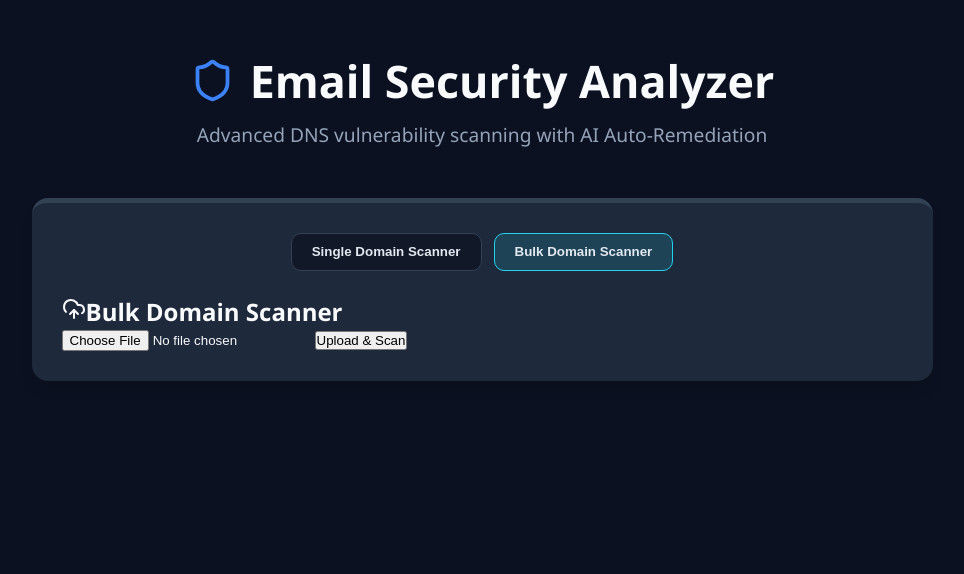
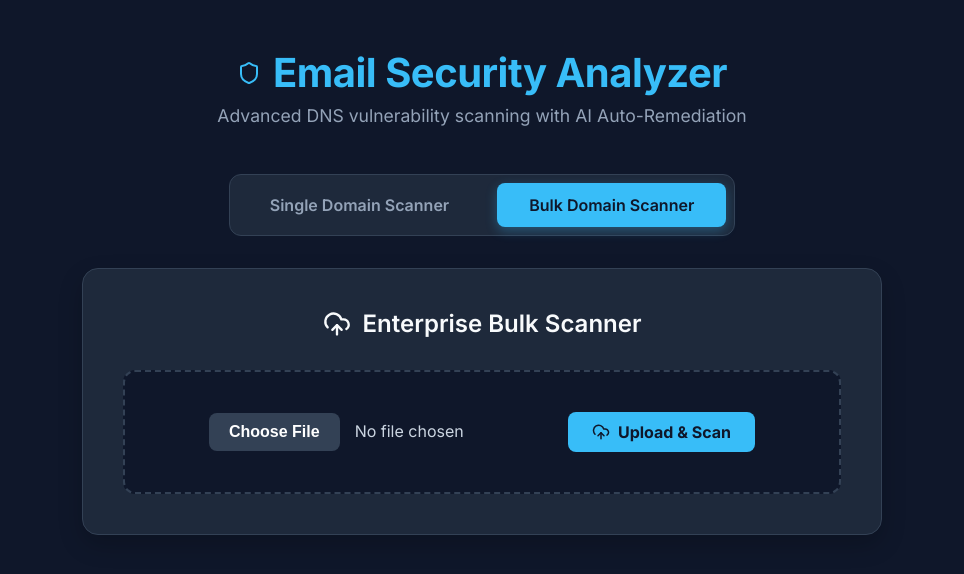
Before and after one commit to yasirukodithuwakku/email-security-analyzer, a React app in the folder frontend/: page / in a window 1280 px wide. Both pictures are taken after a click on the button "Bulk Domain Scanner". Shown: the top 574 px of the page, without its empty margins (158-1122 px from the left). Built offline with nearby package versions, Linux system fonts and the light colour scheme; the HTML template or start-up script is replaced by a standard one.

Commit message:
Change UI design

```diff
--- a/frontend/src/App.jsx
+++ b/frontend/src/App.jsx
@@ -56,50 +56,27 @@ function App() {
       </header>
 
       <main>
-
-        <div style={{ display: 'flex', flexDirection: 'column', alignItems: 'center', marginBottom: '4rem' }}>
-
-
-          <div className="card" style={{ width: '85%', maxWidth: '950px' }}>
-
-            <div style={{ display: 'flex', flexDirection: 'column', alignItems: 'center' }}>
-
-
-              <div style={{ width: '100%', marginBottom: '1.5rem', display: 'flex', justifyContent: 'center', gap: '0.75rem', flexWrap: 'wrap' }}>
+        {/* Scan Mode Toggle Buttons */}
+        <div className="scan-mode-toggle">
           <button
             type="button"
+            className={scanMode === 'single' ? 'toggle-btn active' : 'toggle-btn'}
             onClick={() => setScanMode('single')}
-                  style={{
-                    padding: '0.65rem 1.25rem',
-                    borderRadius: '10px',
-                    border: scanMode === 'single' ? '1px solid #22d3ee' : '1px solid #334155',
-                    background: scanMode === 'single' ? 'rgba(34, 211, 238, 0.15)' : '#111827',
-                    color: '#e2e8f0',
-                    fontWeight: 600,
-                    cursor: 'pointer'
-                  }}
           >
             Single Domain Scanner
           </button>
           <button
             type="button"
+            className={scanMode === 'bulk' ? 'toggle-btn active' : 'toggle-btn'}
             onClick={() => setScanMode('bulk')}
-                  style={{
-                    padding: '0.65rem 1.25rem',
-                    borderRadius: '10px',
-                    border: scanMode === 'bulk' ? '1px solid #22d3ee' : '1px solid #334155',
-                    background: scanMode === 'bulk' ? 'rgba(34, 211, 238, 0.15)' : '#111827',
-                    color: '#e2e8f0',
-                    fontWeight: 600,
-                    cursor: 'pointer'
-                  }}
           >
             Bulk Domain Scanner
           </button>
         </div>
 
+        {/* Dynamic Tools Container */}
+        <div className="tools-container">
           {scanMode === 'single' ? (
-                <div style={{ width: '100%', marginBottom: '1rem' }}>
             <form onSubmit={analyzeDomain} className="search-bar">
               <input
                 type="text"
@@ -113,18 +90,16 @@ function App() {
                 {loading ? 'Analyzing...' : 'Analyze'}
               </button>
             </form>
-                </div>
           ) : (
-                <div style={{ width: '100%' }}>
+            <div className="bulk-wrapper">
               <BulkScanner />
             </div>
           )}
         </div>
-          </div>
-        </div>
 
         {scanMode === 'single' && error && <div className="error-message">{error}</div>}
 
+        {/* Results Section */}
         {scanMode === 'single' && results && (
           <div className="report-wrapper">
             <div className="report-actions">
@@ -134,7 +109,7 @@ function App() {
             </div>
 
             <div id="report-content" className="pdf-container">
-              <h2 className="report-title">Target Domain: {results.domain}</h2>
+              <h2 className="report-title">Target Domain: <span>{results.domain}</span></h2>
               <div className="results-grid">
 
                 <div className="card info ai-glow">
@@ -143,8 +118,8 @@ function App() {
                     <h2>AI Auto-Remediation</h2>
                   </div>
                   <div className="card-body">
-                    <span className="badge" style={{background: '#6b21a8'}}>Powered by Gemini AI</span>
-                    <p className="message" style={{lineHeight: '1.6'}}>{results.ai_remediation}</p>
+                    <span className="badge ai-badge">Powered by Gemini AI</span>
+                    <p className="message ai-text">{results.ai_remediation}</p>
                   </div>
                 </div>
 
--- a/frontend/src/components/BulkScanner.jsx
+++ b/frontend/src/components/BulkScanner.jsx
@@ -1,6 +1,6 @@
 import React, { useState } from 'react';
 import axios from 'axios';
-import { UploadCloud, AlertCircle, CheckCircle } from 'lucide-react';
+import { UploadCloud, AlertCircle, CheckCircle, Loader } from 'lucide-react';
 
 const BulkScanner = () => {
   const [file, setFile] = useState(null);
@@ -19,7 +19,6 @@ const BulkScanner = () => {
     formData.append("file", file);
 
     try {
-
       const response = await axios.post("http://127.0.0.1:8000/api/bulk-analyze/", formData, {
         headers: { "Content-Type": "multipart/form-data" }
       });
@@ -33,57 +32,58 @@ const BulkScanner = () => {
   };
 
   return (
-    <div className="bg-gray-800 p-6 rounded-xl border border-gray-700 mt-6 shadow-lg">
-      <h2 className="text-xl font-bold text-white mb-4 flex items-center justify-center text-center w-full">
-        <UploadCloud className="mr-2 text-blue-400" />
-        Bulk Domain Scanner
-      </h2>
+    <div className="bulk-scanner-card">
+      <div className="bulk-header">
+        <UploadCloud size={28} className="icon info" />
+        <h2>Enterprise Bulk Scanner</h2>
+      </div>
 
-      <div className="flex items-center space-x-4 mb-6 border-2 border-dashed border-gray-600 p-4 rounded-lg bg-gray-900">
+      <div className="bulk-upload-area">
         <input
           type="file"
           accept=".csv"
           onChange={handleFileChange}
-          className="text-gray-300 file:mr-4 file:py-2 file:px-4 file:rounded-full file:border-0 file:text-sm file:font-semibold file:bg-blue-600 file:text-white hover:file:bg-blue-700 cursor-pointer"
+          className="bulk-file-input"
         />
         <button
           onClick={handleUpload}
           disabled={loading}
-          className="bg-blue-600 hover:bg-blue-700 text-white font-bold py-2 px-6 rounded-lg transition duration-200"
+          className="bulk-upload-btn"
         >
+          {loading ? <Loader className="spin" size={18} /> : <UploadCloud size={18} />}
           {loading ? "Scanning..." : "Upload & Scan"}
         </button>
       </div>
 
       {results.length > 0 && (
-        <div className="mt-4 overflow-x-auto">
-          <table className="w-full text-left text-gray-300 border-collapse">
+        <div className="bulk-results-container">
+          <table className="bulk-table">
             <thead>
-              <tr className="bg-gray-700 border-b border-gray-600">
-                <th className="p-3 font-semibold">Domain</th>
-                <th className="p-3 font-semibold">SPF</th>
-                <th className="p-3 font-semibold">DMARC</th>
-                <th className="p-3 font-semibold">VirusTotal</th>
+              <tr>
+                <th>Domain</th>
+                <th>SPF Record</th>
+                <th>DMARC Policy</th>
+                <th>Threat Intelligence</th>
               </tr>
             </thead>
             <tbody>
               {results.map((res, index) => (
-                <tr key={index} className="border-b border-gray-700 hover:bg-gray-750">
-                  <td className="p-3 font-medium text-white">{res.domain}</td>
-                  <td className="p-3">
+                <tr key={index}>
+                  <td className="domain-name">{res.domain}</td>
+                  <td>
                     {res.spf_status === "Secure" || res.spf_status === "Pass" ?
-                      <span className="text-green-400 flex"><CheckCircle size={18} className="mr-1"/> Secure</span> :
-                      <span className="text-red-400 flex"><AlertCircle size={18} className="mr-1"/> Vulnerable</span>}
+                      <span className="status-badge secure"><CheckCircle size={16}/> Secure</span> :
+                      <span className="status-badge vulnerable"><AlertCircle size={16}/> Vulnerable</span>}
                   </td>
-                  <td className="p-3">
+                  <td>
                     {res.dmarc_status === "Secure" || res.dmarc_status === "Pass" ?
-                      <span className="text-green-400 flex"><CheckCircle size={18} className="mr-1"/> Secure</span> :
-                      <span className="text-red-400 flex"><AlertCircle size={18} className="mr-1"/> Vulnerable</span>}
+                      <span className="status-badge secure"><CheckCircle size={16}/> Secure</span> :
+                      <span className="status-badge vulnerable"><AlertCircle size={16}/> Vulnerable</span>}
                   </td>
-                  <td className="p-3">
+                  <td>
                      {res.virustotal_status === "Clean" || res.virustotal_status === "Safe" ?
-                      <span className="text-green-400 flex"><CheckCircle size={18} className="mr-1"/> Clean</span> :
-                      <span className="text-yellow-400 flex"><AlertCircle size={18} className="mr-1"/> Warning</span>}
+                      <span className="status-badge secure"><CheckCircle size={16}/> Clean</span> :
+                      <span className="status-badge warning"><AlertCircle size={16}/> Warning</span>}
                   </td>
                 </tr>
               ))}
--- a/frontend/src/index.css
+++ b/frontend/src/index.css
@@ -1,68 +1,247 @@
-:root {
-  --bg-color: #0b1120;
-  --card-bg: #1e293b;
-  --text-main: #f8fafc;
-  --text-muted: #94a3b8;
-  --primary: #3b82f6;
-  --secure: #10b981;
-  --warning: #f59e0b;
-  --error: #ef4444;
-  --info: #0ea5e9;
+/* 1. Global Font & Reset */
+@import url('https://fonts.googleapis.com/css2?family=Inter:wght@300;400;500;600;700&display=swap');
+
+* {
+  box-sizing: border-box;
+  margin: 0;
+  padding: 0;
+  font-family: 'Inter', -apple-system, BlinkMacSystemFont, sans-serif;
 }
 
-* { box-sizing: border-box; margin: 0; padding: 0; }
-body { background-color: var(--bg-color); color: var(--text-main); font-family: 'Segoe UI', Tahoma, Geneva, Verdana, sans-serif; }
+body {
+  background-color: #0f172a; /* Deep Slate Blue */
+  color: #f8fafc;
+  min-height: 100vh;
+}
 
-.dashboard { max-width: 1100px; margin: 0 auto; padding: 50px 20px; }
+/* 2. Main Dashboard Layout */
+.dashboard {
+  max-width: 1100px;
+  margin: 0 auto;
+  padding: 3rem 2rem;
+  display: flex;
+  flex-direction: column;
+  align-items: center;
+}
 
-header { text-align: center; margin-bottom: 50px; }
-header h1 { display: flex; align-items: center; justify-content: center; gap: 15px; font-size: 2.8rem; color: var(--text-main); }
-header h1 .header-icon { color: var(--primary); width: 45px; height: 45px; }
-header p { color: var(--text-muted); margin-top: 10px; font-size: 1.2rem; }
+header {
+  text-align: center;
+  margin-bottom: 3rem;
+}
 
-.search-bar { display: flex; gap: 15px; margin-bottom: 50px; justify-content: center; }
-.search-bar input { flex: 1; max-width: 600px; padding: 18px 25px; border-radius: 12px; border: 2px solid #334155; background: #0f172a; color: white; font-size: 1.1rem; outline: none; transition: all 0.3s; }
-.search-bar input:focus { border-color: var(--primary); box-shadow: 0 0 15px rgba(59, 130, 246, 0.3); }
-.search-bar button { display: flex; align-items: center; gap: 10px; padding: 18px 35px; border-radius: 12px; border: none; background: var(--primary); color: white; font-size: 1.1rem; cursor: pointer; font-weight: bold; transition: background 0.3s; }
-.search-bar button:hover { background: #2563eb; }
-.search-bar button:disabled { opacity: 0.7; cursor: not-allowed; }
+header h1 {
+  font-size: 2.5rem;
+  font-weight: 700;
+  color: #38bdf8; /* Neon Blue */
+  display: flex;
+  align-items: center;
+  justify-content: center;
+  gap: 0.75rem;
+  margin-bottom: 0.5rem;
+  letter-spacing: -0.5px;
+}
 
+header p {
+  color: #94a3b8;
+  font-size: 1.1rem;
+}
+
+main {
+  width: 100%;
+  display: flex;
+  flex-direction: column;
+  align-items: center;
+}
+
+/* 3. Scan Mode Toggle Buttons */
+.scan-mode-toggle {
+  display: flex;
+  gap: 1rem;
+  margin-bottom: 2rem;
+  background: #1e293b;
+  padding: 0.5rem;
+  border-radius: 12px;
+  border: 1px solid #334155;
+}
+
+.toggle-btn {
+  padding: 0.75rem 2rem;
+  border-radius: 8px;
+  font-weight: 600;
+  font-size: 1rem;
+  cursor: pointer;
+  transition: all 0.3s ease;
+  background: transparent;
+  border: none;
+  color: #94a3b8;
+}
+
+.toggle-btn.active {
+  background: #38bdf8;
+  color: #0f172a;
+  box-shadow: 0 4px 12px rgba(56, 189, 248, 0.3);
+}
+
+.toggle-btn:hover:not(.active) {
+  color: #f8fafc;
+}
+
+/* 4. Tools Container (Search Bar & Bulk Scanner) */
+.tools-container {
+  width: 100%;
+  max-width: 800px;
+  margin-bottom: 3rem;
+  display: flex;
+  justify-content: center;
+}
+
+.search-bar {
+  display: flex;
+  width: 100%;
+  background: #1e293b;
+  border: 1px solid #334155;
+  border-radius: 12px;
+  padding: 0.5rem;
+  box-shadow: 0 10px 25px rgba(0, 0, 0, 0.2);
+}
+
+.search-bar input {
+  flex: 1;
+  background: transparent;
+  border: none;
+  color: white;
+  padding: 1rem 1.5rem;
+  font-size: 1.05rem;
+  outline: none;
+}
+
+.search-bar button {
+  background: #2563eb;
+  color: white;
+  border: none;
+  padding: 0 2rem;
+  border-radius: 8px;
+  font-weight: 600;
+  font-size: 1rem;
+  cursor: pointer;
+  display: flex;
+  align-items: center;
+  gap: 0.5rem;
+  transition: background 0.3s;
+}
+
+.search-bar button:hover:not(:disabled) {
+  background: #1d4ed8;
+}
+
+/* 5. Bulk Scanner Integration */
+.bulk-wrapper {
+  width: 100%;
+  display: flex;
+  justify-content: center;
+}
+.bulk-scanner-card {
+  background: #1e293b;
+  border: 1px solid #334155;
+  border-radius: 16px;
+  padding: 2.5rem;
+  width: 100%;
+  box-shadow: 0 10px 25px rgba(0, 0, 0, 0.2);
+}
+.bulk-header {
+  display: flex;
+  align-items: center;
+  justify-content: center;
+  gap: 12px;
+  margin-bottom: 2rem;
+  color: #f8fafc;
+}
+.bulk-header h2 { font-size: 1.5rem; font-weight: 600; }
+.bulk-upload-area {
+  display: flex;
+  flex-wrap: wrap;
+  gap: 15px;
+  align-items: center;
+  justify-content: center;
+  background: #0f172a;
+  border: 2px dashed #334155;
+  padding: 2.5rem;
+  border-radius: 12px;
+  transition: all 0.3s ease;
+}
+.bulk-upload-area:hover { border-color: #38bdf8; }
+.bulk-file-input { color: #cbd5e1; font-size: 1rem; }
+.bulk-file-input::file-selector-button {
+  background: #334155;
+  color: white;
+  border: none;
+  padding: 10px 20px;
+  border-radius: 8px;
+  cursor: pointer;
+  font-weight: 600;
+  margin-right: 15px;
+  transition: 0.3s;
+}
+.bulk-file-input::file-selector-button:hover { background: #475569; }
+.bulk-upload-btn {
+  background: #38bdf8;
+  color: #0f172a;
+  border: none;
+  padding: 10px 24px;
+  border-radius: 8px;
+  font-weight: 700;
+  font-size: 1rem;
+  cursor: pointer;
+  display: flex;
+  align-items: center;
+  gap: 8px;
+  transition: 0.3s;
+}
+.bulk-upload-btn:hover:not(:disabled) {
+  transform: translateY(-2px);
+  box-shadow: 0 4px 12px rgba(56, 189, 248, 0.4);
+}
+.bulk-table { width: 100%; border-collapse: collapse; margin-top: 2rem; text-align: left; }
+.bulk-table th { background: #0f172a; padding: 1rem; color: #94a3b8; font-weight: 600; }
+.bulk-table td { padding: 1rem; border-bottom: 1px solid #334155; color: #e2e8f0; font-weight: 500; }
+
+/* 6. Results Cards & Grid */
+.report-wrapper { width: 100%; max-width: 900px; }
+.report-actions { display: flex; justify-content: flex-end; margin-bottom: 1rem; }
+.download-btn {
+  background: #475569; color: white; border: none; padding: 0.5rem 1rem;
+  border-radius: 6px; font-weight: 600; cursor: pointer; display: flex; gap: 8px; transition: 0.2s;
+}
+.download-btn:hover { background: #64748b; }
+
+.report-title { font-size: 1.5rem; margin-bottom: 1.5rem; color: #94a3b8; text-align: center; }
+.report-title span { color: #f8fafc; font-weight: 700; }
+
+.results-grid { display: grid; grid-template-columns: 1fr 1fr; gap: 1.5rem; }
+.card {
+  background: #1e293b; border-radius: 12px; padding: 1.5rem; border: 1px solid #334155;
+  box-shadow: 0 4px 6px rgba(0,0,0,0.1);
+}
+.card-header { display: flex; align-items: center; gap: 10px; margin-bottom: 1rem; }
+.card-header h2 { font-size: 1.2rem; font-weight: 600; }
+.badge { display: inline-block; padding: 4px 10px; border-radius: 20px; font-size: 0.85rem; font-weight: 600; margin-bottom: 1rem; }
+
+/* Colors & Badges */
+.card.secure { border-top: 4px solid #10b981; }
+.card.secure .badge { background: rgba(16, 185, 129, 0.2); color: #10b981; }
+.card.warning { border-top: 4px solid #f59e0b; }
+.card.warning .badge { background: rgba(245, 158, 11, 0.2); color: #f59e0b; }
+.card.info.ai-glow { border: 1px solid #a855f7; box-shadow: 0 0 15px rgba(168, 85, 247, 0.15); grid-column: 1 / -1; }
+.ai-badge { background: #7e22ce; color: white; }
+
+.code-block { background: #0f172a; padding: 1rem; border-radius: 8px; color: #a7f3d0; font-family: monospace; font-size: 0.9rem; word-break: break-all; }
+.message { color: #cbd5e1; line-height: 1.6; }
+.error-message { background: rgba(239, 68, 68, 0.1); color: #ef4444; padding: 1rem; border-radius: 8px; border: 1px solid rgba(239, 68, 68, 0.3); text-align: center; margin-bottom: 2rem; }
 .spin { animation: spin 1s linear infinite; }
 @keyframes spin { 100% { transform: rotate(360deg); } }
 
-.error-message { text-align: center; background: rgba(239, 68, 68, 0.1); color: var(--error); padding: 15px; border-radius: 8px; margin-bottom: 30px; border: 1px solid rgba(239, 68, 68, 0.3); }
-
-.results-grid { display: grid; grid-template-columns: repeat(auto-fit, minmax(320px, 1fr)); gap: 25px; }
-
-.card { background: var(--card-bg); border-radius: 16px; padding: 30px; border-top: 5px solid #334155; box-shadow: 0 10px 15px -3px rgba(0, 0, 0, 0.1); transition: transform 0.3s; }
-.card:hover { transform: translateY(-8px); }
-.card.secure { border-top-color: var(--secure); }
-.card.warning { border-top-color: var(--warning); }
-.card.error { border-top-color: var(--error); }
-.card.info { border-top-color: var(--info); }
-
-.card-header { display: flex; align-items: center; gap: 15px; margin-bottom: 25px; }
-.card-header h2 { font-size: 1.5rem; margin: 0; }
-.icon { width: 32px; height: 32px; }
-.icon.secure { color: var(--secure); }
-.icon.warning { color: var(--warning); }
-.icon.error { color: var(--error); }
-.icon.info { color: var(--info); }
-
-.badge { display: inline-block; padding: 6px 15px; border-radius: 20px; font-size: 0.9rem; font-weight: bold; text-transform: uppercase; margin-bottom: 20px; background: rgba(255,255,255,0.1); }
-.secure .badge { background: rgba(16, 185, 129, 0.15); color: var(--secure); }
-.warning .badge { background: rgba(245, 158, 11, 0.15); color: var(--warning); }
-.error .badge { background: rgba(239, 68, 68, 0.15); color: var(--error); }
-.info .badge { background: rgba(14, 165, 233, 0.15); color: var(--info); }
-
-.code-block { background: #0f172a; padding: 20px; border-radius: 10px; font-family: 'Courier New', Courier, monospace; font-size: 0.95rem; color: #a5b4fc; word-break: break-all; border: 1px solid #334155; line-height: 1.5; }
-.truncate { max-height: 180px; overflow-y: auto; }
-.message { color: var(--text-muted); font-size: 1.1rem; line-height: 1.6; }
-.selector { margin-bottom: 15px; font-size: 1rem; color: #94a3b8; }
-/* PDF Report Styles */
-.report-wrapper { margin-top: 20px; }
-.report-actions { display: flex; justify-content: flex-end; margin-bottom: 20px; }
-.download-btn { display: flex; align-items: center; gap: 8px; background: #10b981; color: white; border: none; padding: 10px 20px; border-radius: 8px; font-size: 1rem; font-weight: bold; cursor: pointer; transition: background 0.3s; }
-.download-btn:hover { background: #059669; }
-.pdf-container { padding: 10px; border-radius: 12px; }
-.report-title { color: var(--text-muted); font-size: 1.2rem; margin-bottom: 20px; text-align: center; border-bottom: 1px solid #334155; padding-bottom: 15px; }
+/* Mobile Responsive */
+@media (max-width: 768px) {
+  .results-grid { grid-template-columns: 1fr; }
+  .scan-mode-toggle { flex-direction: column; }
+}
```
Lines whose indentation alone changed are shown as unchanged.
